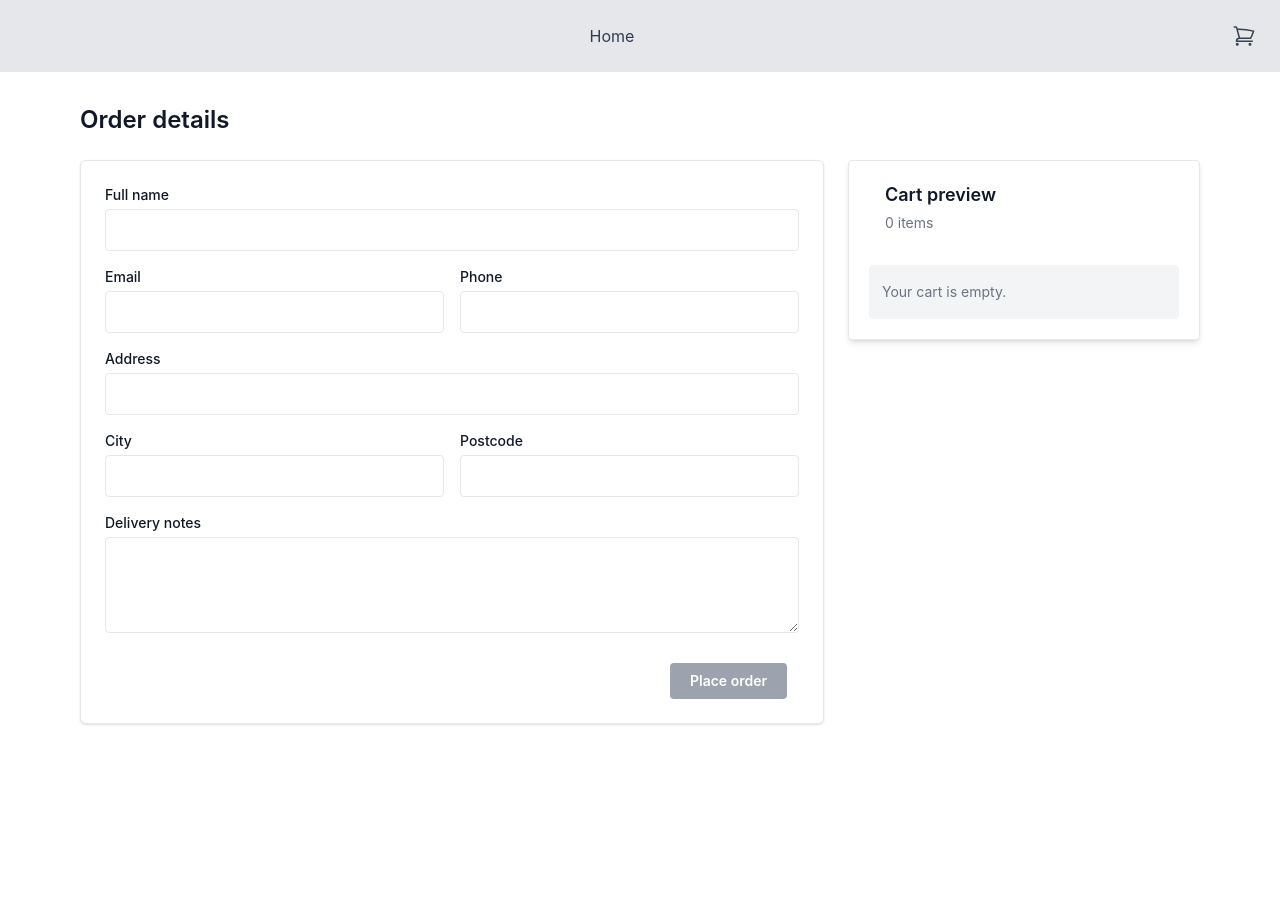
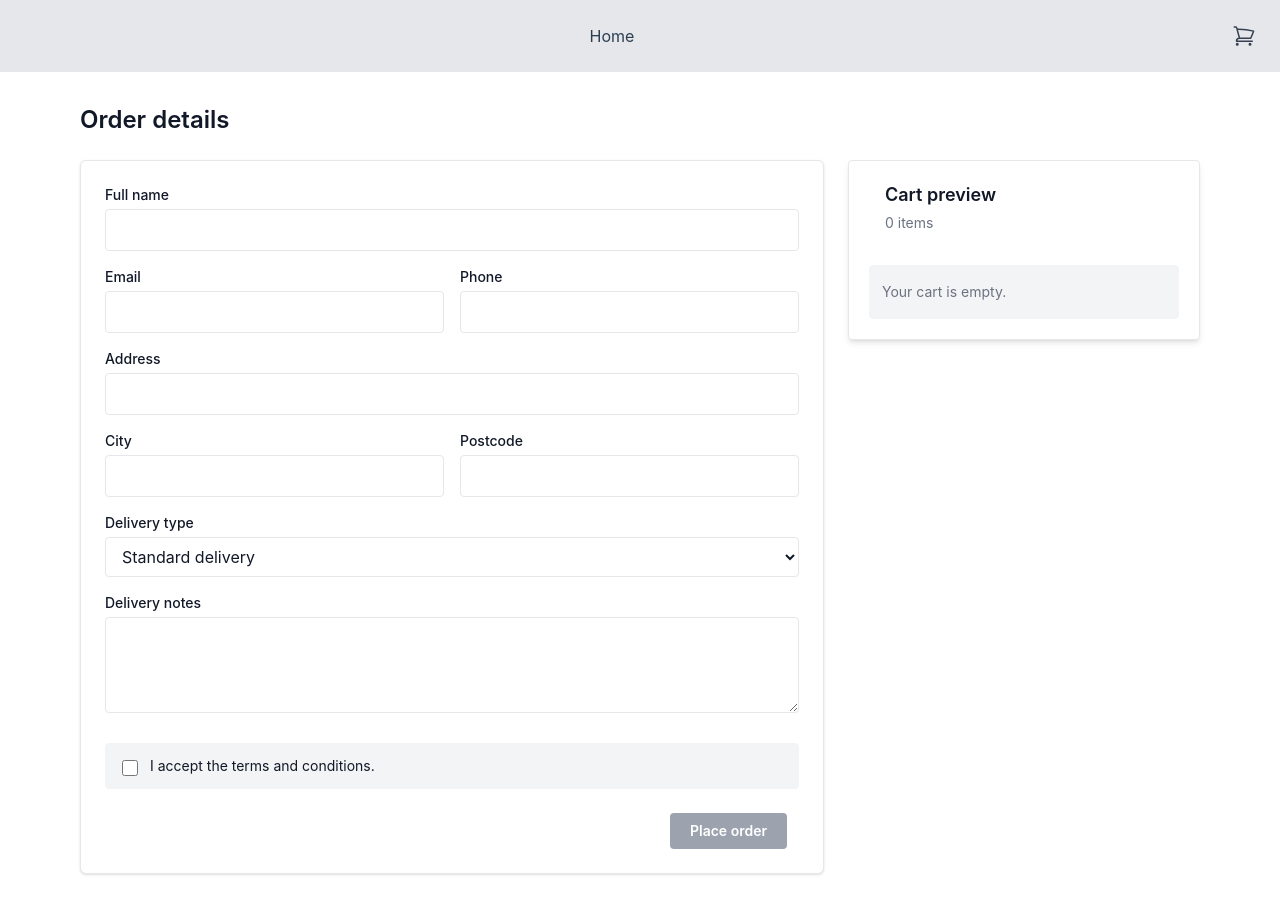
Before and after one commit to ellacoultish/vue-app, a Vue app in the folder vue-app/: page /order in a window 1280 px wide. Before the commit the page ends 800 px from the top, so only its background shows below. Built offline with nearby package versions, Linux system fonts and the light colour scheme; the HTML template or start-up script is replaced by a standard one.

Commit message:
added t&c and postage

```diff
--- a/vue-app/src/stores/orderForm.ts
+++ b/vue-app/src/stores/orderForm.ts
@@ -12,19 +12,38 @@ export const orderFormFields = [
 
 export type OrderFormField = (typeof orderFormFields)[number]
 
+export type DeliveryType = 'standard' | 'express' | 'collection'
+
+export interface OrderForm {
+  fullName: string
+  email: string
+  phone: string
+  address: string
+  city: string
+  postcode: string
+  deliveryType: DeliveryType
+  notes: string
+  acceptedTerms: boolean
+}
+
 export const useOrderFormStore = defineStore('orderForm', () => {
-  const form = reactive<Record<OrderFormField | 'notes', string>>({
+  const form = reactive<OrderForm>({
     fullName: '',
     email: '',
     phone: '',
     address: '',
     city: '',
     postcode: '',
+    deliveryType: 'standard',
     notes: '',
+    acceptedTerms: false,
   })
   const orderSubmitted = ref(false)
 
-  function setField(name: OrderFormField | 'notes', value: string) {
+  function setField<FieldName extends keyof OrderForm>(
+    name: FieldName,
+    value: OrderForm[FieldName],
+  ) {
     form[name] = value
     orderSubmitted.value = false
   }
--- a/vue-app/src/views/OrderConfirmationView.vue
+++ b/vue-app/src/views/OrderConfirmationView.vue
@@ -21,6 +21,10 @@
           <p class="mt-1 text-sm text-ink-muted">
             {{ deliveryAddress }}
           </p>
+          <p class="mt-3 text-sm font-medium text-ink">Delivery type</p>
+          <p class="mt-1 text-sm text-ink-muted">
+            {{ deliveryTypeLabel }}
+          </p>
         </div>
 
         <div
@@ -38,6 +42,7 @@
 <script setup lang="ts">
 import { computed } from 'vue'
 import { RouterLink } from 'vue-router'
+import type { DeliveryType } from '@/stores/orderForm'
 import { useOrderFormStore } from '@/stores/orderForm'
 import BaseButton from '../components/UI/BaseButton.vue'
 import BaseCard from '../components/UI/BaseCard.vue'
@@ -56,4 +61,14 @@ const deliveryAddress = computed(() =>
     .filter(Boolean)
     .join(', '),
 )
+
+const deliveryTypeLabels: Record<DeliveryType, string> = {
+  standard: 'Standard delivery',
+  express: 'Express delivery',
+  collection: 'Click and collect',
+}
+
+const deliveryTypeLabel = computed(() =>
+  deliveryTypeLabels[orderFormStore.form.deliveryType],
+)
 </script>
--- a/vue-app/src/views/OrderView.vue
+++ b/vue-app/src/views/OrderView.vue
@@ -78,6 +78,33 @@
           <div class="sm:col-span-2">
             <label
               class="block text-sm font-medium text-ink"
+              for="delivery-type"
+            >
+              Delivery type
+            </label>
+            <select
+              id="delivery-type"
+              v-model="orderFormStore.form.deliveryType"
+              class="mt-1 w-full rounded border border-line bg-surface px-3 py-2 text-ink outline-none focus:border-brand"
+              name="deliveryType"
+              required
+              @change="orderFormStore.orderSubmitted = false"
+            >
+              <option
+                disabled
+                value=""
+              >
+                Select a delivery type
+              </option>
+              <option value="standard">Standard delivery</option>
+              <option value="express">Express delivery</option>
+              <option value="collection">Click and collect</option>
+            </select>
+          </div>
+
+          <div class="sm:col-span-2">
+            <label
+              class="block text-sm font-medium text-ink"
               for="notes"
             >
               Delivery notes
@@ -91,6 +118,42 @@
               @input="orderFormStore.orderSubmitted = false"
             />
           </div>
+        </div>
+
+        <div>
+          <label
+            class="flex items-start gap-3 rounded border bg-line-soft px-4 py-3 text-sm text-ink"
+            :class="
+              showTermsError ? 'border-danger' : 'border-line-soft'
+            "
+            for="accepted-terms"
+          >
+            <input
+              id="accepted-terms"
+              v-model="orderFormStore.form.acceptedTerms"
+              class="mt-1 h-4 w-4 rounded border-line text-brand focus:ring-brand"
+              name="acceptedTerms"
+              required
+              type="checkbox"
+              :aria-invalid="showTermsError ? 'true' : 'false'"
+              :aria-describedby="
+                showTermsError ? 'accepted-terms-error' : undefined
+              "
+              @change="handleTermsChange"
+              @invalid="handleTermsInvalid"
+            />
+            <span>
+              I accept the terms and conditions.
+            </span>
+          </label>
+          <p
+            v-if="showTermsError"
+            id="accepted-terms-error"
+            class="mt-1 text-sm text-danger"
+          >
+            You need to accept the terms and conditions before placing your
+            order.
+          </p>
         </div>
 
         <div class="flex">
@@ -126,7 +189,7 @@
 </template>
 
 <script setup lang="ts">
-import { computed } from 'vue'
+import { computed, ref } from 'vue'
 import { useRouter } from 'vue-router'
 import {
   createPatternValidator,
@@ -145,6 +208,10 @@ const orderFormStore = useOrderFormStore()
 const router = useRouter()
 const { isFormValid, setFieldValidity } = useFormValidation(orderFormFields)
 const basketItems = computed(() => basketStore.getBasket())
+const hasCheckedTerms = ref(false)
+const showTermsError = computed(
+  () => hasCheckedTerms.value && !orderFormStore.form.acceptedTerms,
+)
 const validatePhone = createPhoneValidator()
 const validatePostcode = createPatternValidator(
   /^[A-Za-z0-9][A-Za-z0-9 -]{2,10}$/,
@@ -156,9 +223,19 @@ function handleValidityChange(name: string, isValid: boolean) {
   orderFormStore.orderSubmitted = false
 }
 
+function handleTermsChange() {
+  hasCheckedTerms.value = true
+  orderFormStore.orderSubmitted = false
+}
+
+function handleTermsInvalid() {
+  hasCheckedTerms.value = true
+}
+
 function submitOrder(event: SubmitEvent) {
   event.preventDefault()
   orderFormStore.orderSubmitted = false
+  hasCheckedTerms.value = true
 
   const form = event.currentTarget as HTMLFormElement
 
```
